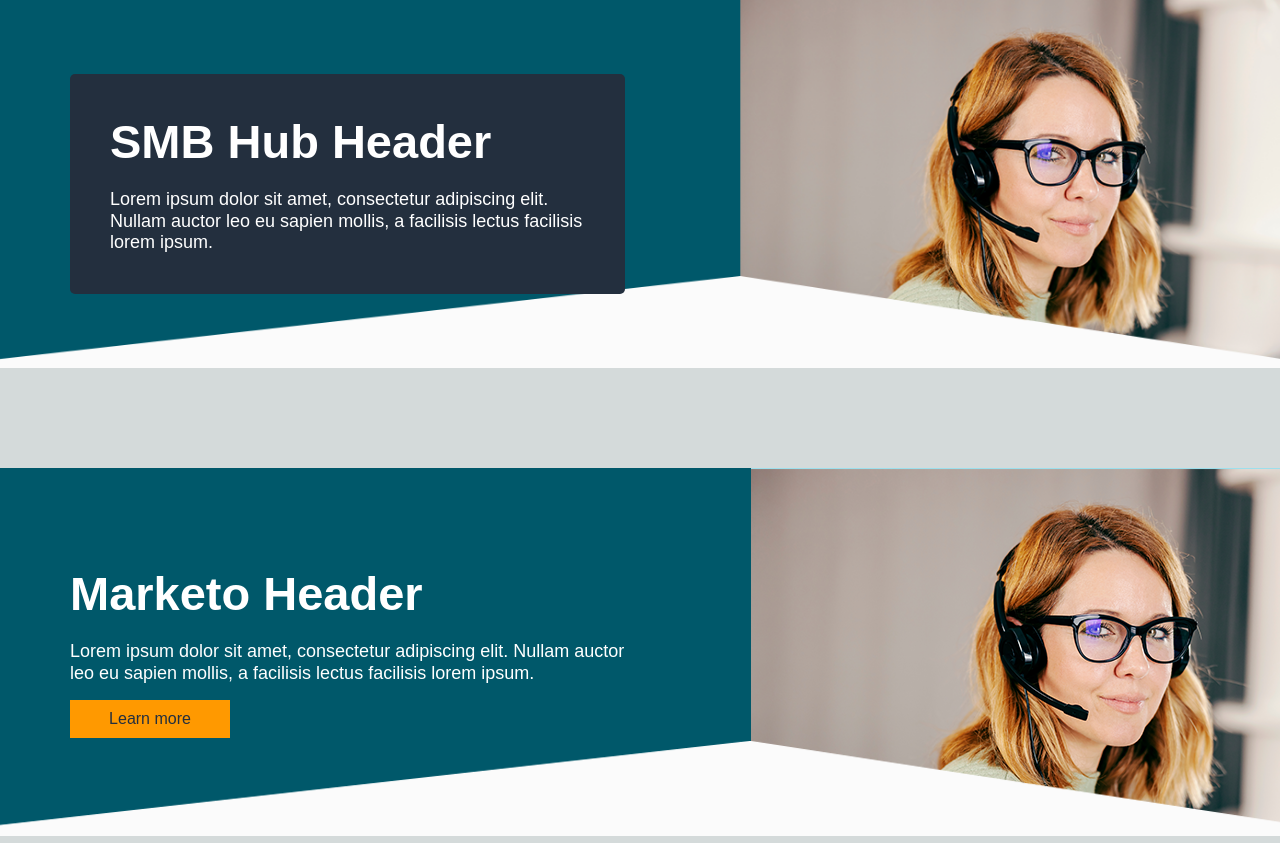
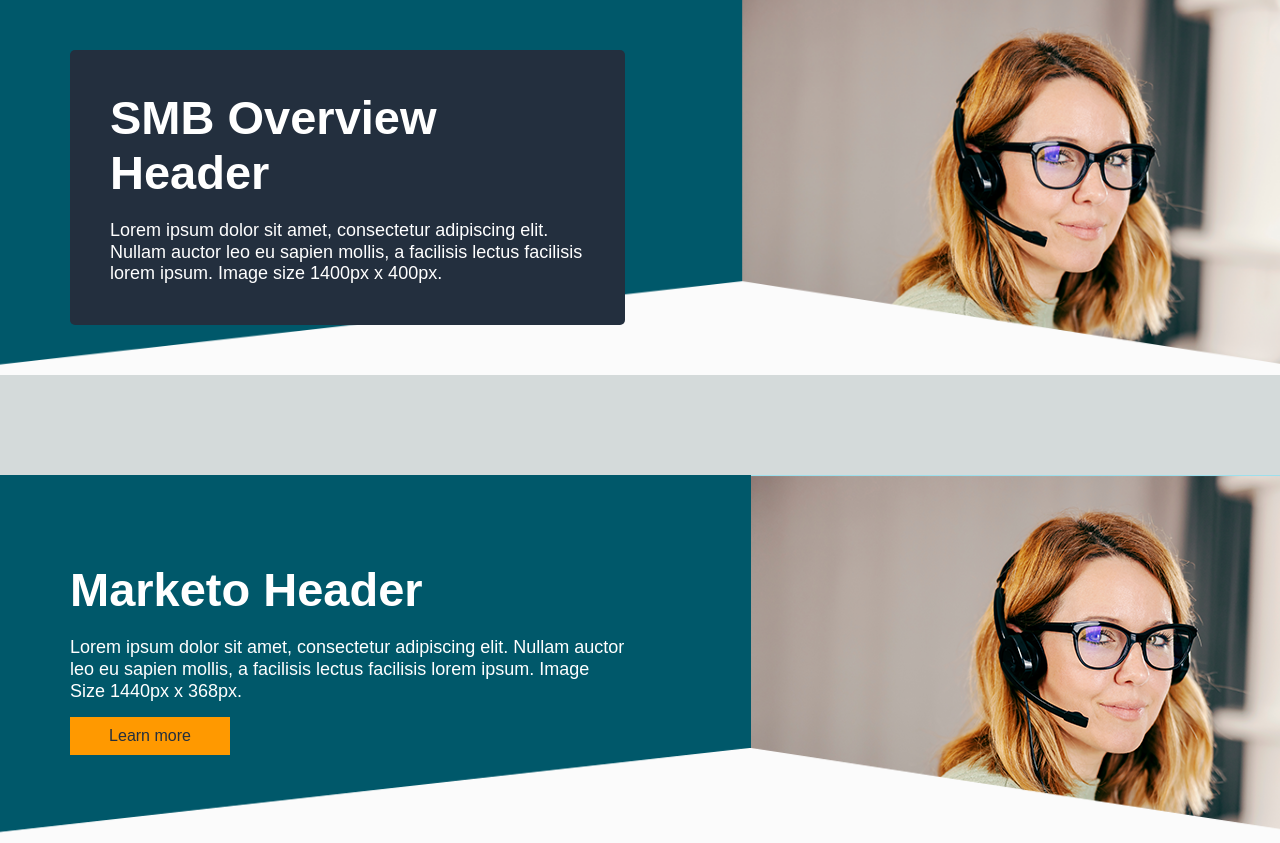
Before and after one commit to ben-lxs/smb, a plain HTML site: page Header Example/index.html in a window 1280 px wide. Drawn offline with Linux system fonts and the light colour scheme.

Commit message:
Update index.html

```diff
--- a/Header Example/index.html
+++ b/Header Example/index.html
@@ -17,8 +17,8 @@
 
 					<div class="feature_box">
 
-						<h1>SMB Hub Header</h1>
-						<p>Lorem ipsum dolor sit amet, consectetur adipiscing elit. Nullam auctor leo eu sapien mollis, a facilisis lectus facilisis lorem ipsum.</p>
+						<h1>SMB Overview Header</h1>
+						<p>Lorem ipsum dolor sit amet, consectetur adipiscing elit. Nullam auctor leo eu sapien mollis, a facilisis lectus facilisis lorem ipsum. Image size 1400px x 400px.</p>
 
 					</div>
 
@@ -40,7 +40,7 @@
 				<div class="col_50">
 
 					<h1>Marketo Header</h1>
-					<p class="subheading">Lorem ipsum dolor sit amet, consectetur adipiscing elit. Nullam auctor leo eu sapien mollis, a facilisis lectus facilisis lorem ipsum.</p>
+					<p class="subheading">Lorem ipsum dolor sit amet, consectetur adipiscing elit. Nullam auctor leo eu sapien mollis, a facilisis lectus facilisis lorem ipsum. Image Size 1440px x 368px.</p>
 					<button>Learn more</button>
 
 				</div>
```
